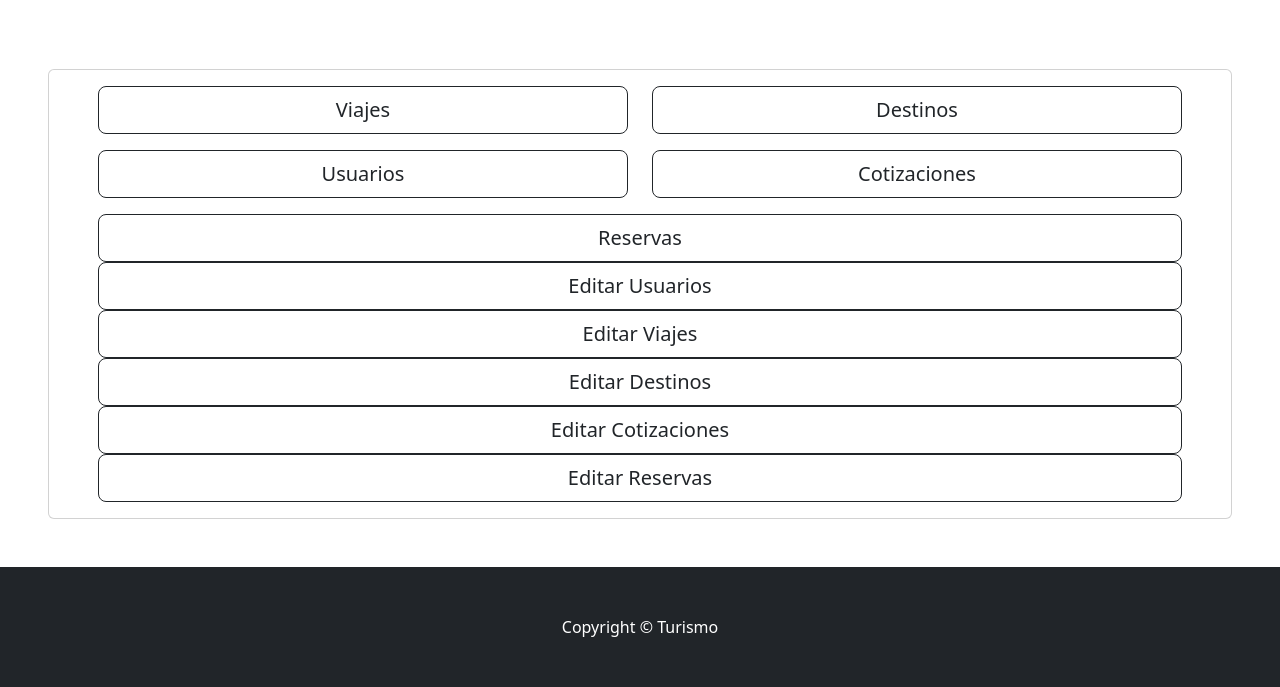
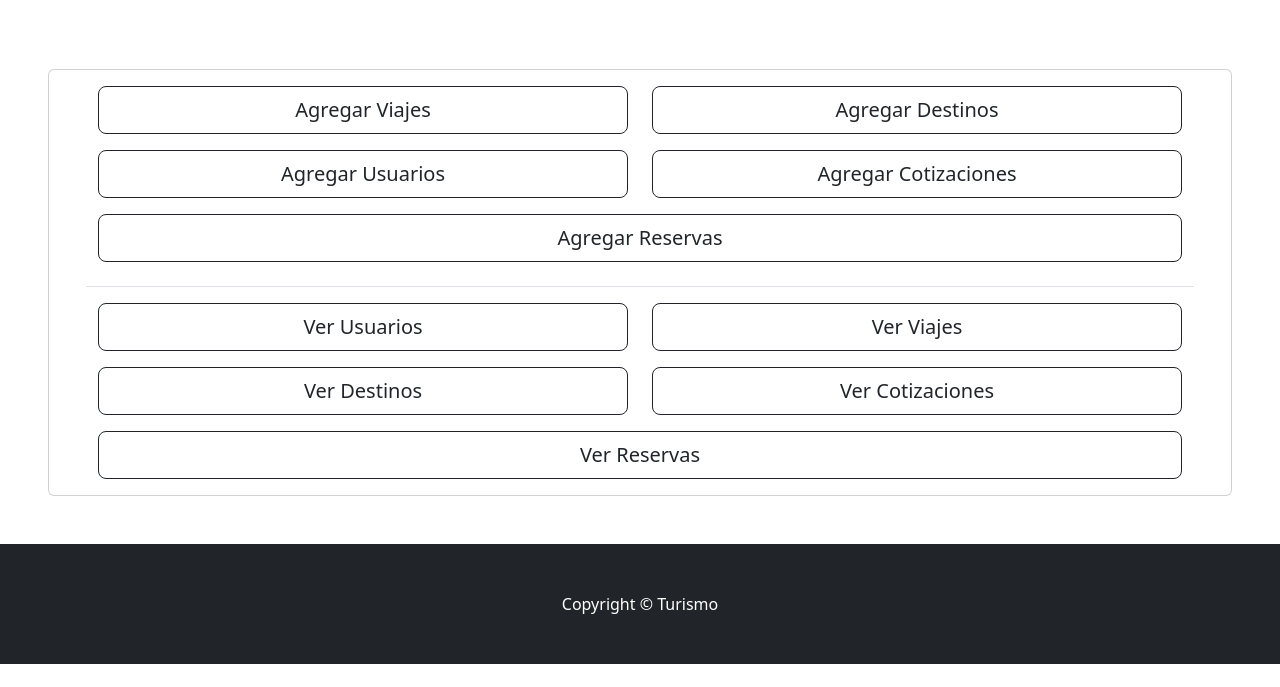
Before and after one commit to ElDyrke/TrabajoBackEnd, a Django app: template templates/administrador.html in a window 1280 px wide. Shown: the part 163-850 px from the top of the page. After the commit the page ends 827 px from the top, so only its background shows below. Run offline with Django 4.2, Linux system fonts and the light colour scheme; the template is opened without the code that fills it, so the values that code supplies are empty; some libraries are stand-ins or nearby versions.

Commit message:
estilo admin principal

```diff
--- a/templates/administrador.html
+++ b/templates/administrador.html
@@ -9,55 +9,61 @@
                 <div class="row mb-3">
                     <div class="col">
                         <a href="{% url 'formviajes' %}">
-                            <button type="button" class="btn btn-outline-dark btn-lg w-100">Viajes</button>
+                            <button type="button" class="btn btn-outline-dark btn-lg w-100">Agregar Viajes</button>
                         </a>
                     </div>
                     <div class="col">
                         <a href="{% url 'formdestinos' %}">
-                            <button type="button" class="btn btn-outline-dark btn-lg w-100">Destinos</button>
+                            <button type="button" class="btn btn-outline-dark btn-lg w-100">Agregar Destinos</button>
                         </a>
                     </div>
                 </div>
                 <div class="row mb-3">
                     <div class="col">
                         <a href="{% url 'formusuarios' %}">
-                            <button type="button" class="btn btn-outline-dark btn-lg w-100">Usuarios</button>
+                            <button type="button" class="btn btn-outline-dark btn-lg w-100">Agregar Usuarios</button>
                         </a>
                     </div>
                     <div class="col">
                         <a href="{% url 'formcotizaciones' %}">
-                            <button type="button" class="btn btn-outline-dark btn-lg w-100">Cotizaciones</button>
+                            <button type="button" class="btn btn-outline-dark btn-lg w-100">Agregar Cotizaciones</button>
+                        </a>
+                    </div>
+                </div>
+                <div class="row mb-3 border-bottom">
+                    <div class="col mb-4">
+                        <a href="{% url 'formreservas' %}">
+                            <button type="button" class="btn btn-outline-dark btn-lg w-100">Agregar Reservas</button>
+                        </a>
+                    </div>
+                </div>
+                <div class="row mb-3">
+                    <div class="col">
+                        <a href="{% url 'listaUsuarios' %}">
+                            <button type="button" class="btn btn-outline-dark btn-lg w-100">Ver Usuarios</button>
+                        </a>
+                    </div>
+                    <div class="col">
+                        <a href="{% url 'listaViajes' %}">
+                            <button type="button" class="btn btn-outline-dark btn-lg w-100">Ver Viajes</button>
+                        </a>
+                    </div>
+                </div>
+                <div class="row mb-3">
+                    <div class="col">
+                        <a href="{% url 'listaDestinos' %}">
+                            <button type="button" class="btn btn-outline-dark btn-lg w-100">Ver Destinos</button>
+                        </a>
+                    </div>
+                    <div class="col">
+                        <a href="{% url 'listaCotizaciones' %}">
+                            <button type="button" class="btn btn-outline-dark btn-lg w-100">Ver Cotizaciones</button>
                         </a>
                     </div>
                 </div>
                 <div class="row">
-                    <a href="{% url 'formreservas' %}">
-                        <button type="button" class="btn btn-outline-dark btn-lg w-100">Reservas</button>
-                    </a>
-                </div>
-                <div class="row">
-                    <a href="{% url 'listaUsuarios' %}">
-                        <button type="button" class="btn btn-outline-dark btn-lg w-100">Editar Usuarios</button>
-                    </a>
-                </div>
-                <div class="row">
-                    <a href="{% url 'listaViajes' %}">
-                        <button type="button" class="btn btn-outline-dark btn-lg w-100">Editar Viajes</button>
-                    </a>
-                </div>
-                <div class="row">
-                    <a href="{% url 'listaDestinos' %}">
-                        <button type="button" class="btn btn-outline-dark btn-lg w-100">Editar Destinos</button>
-                    </a>
-                </div>
-                <div class="row">
-                    <a href="{% url 'listaCotizaciones' %}">
-                        <button type="button" class="btn btn-outline-dark btn-lg w-100">Editar Cotizaciones</button>
-                    </a>
-                </div>
-                <div class="row">
                     <a href="{% url 'listaReservas' %}">
-                        <button type="button" class="btn btn-outline-dark btn-lg w-100">Editar Reservas</button>
+                        <button type="button" class="btn btn-outline-dark btn-lg w-100">Ver Reservas</button>
                     </a>
                 </div>
             </div>
```
